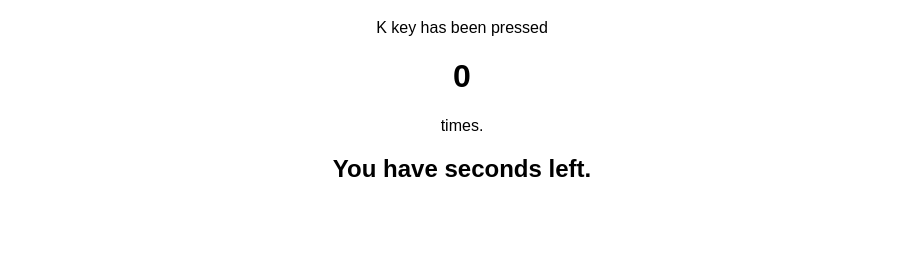
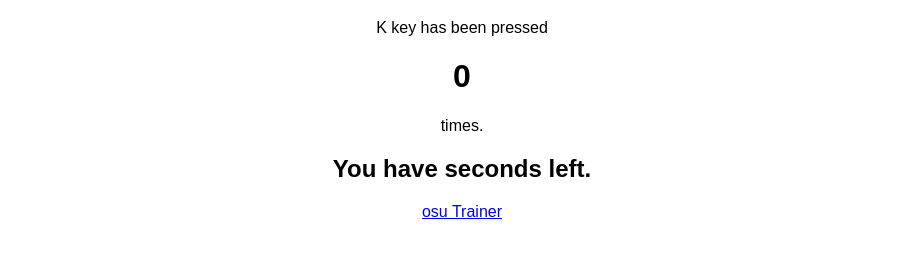
Before and after one commit to All88keys/kkey, a plain HTML site: page index.html in a window 1280 px wide. Shown: the part 61-316 px from the top of the page, without its empty margins (178-1102 px from the left). Drawn offline with Linux system fonts and the light colour scheme.

Commit message:
Update index.html

```diff
--- a/index.html
+++ b/index.html
@@ -17,5 +17,6 @@
     <h1 id="pressed">0</h1>
     <p>times.</p>
     <h2>You have <b><span id="mycounter"></span></b> seconds left.</h2>
+    <a class="links" href="osu.html">osu Trainer</a>
   </body>
 </html>
```
